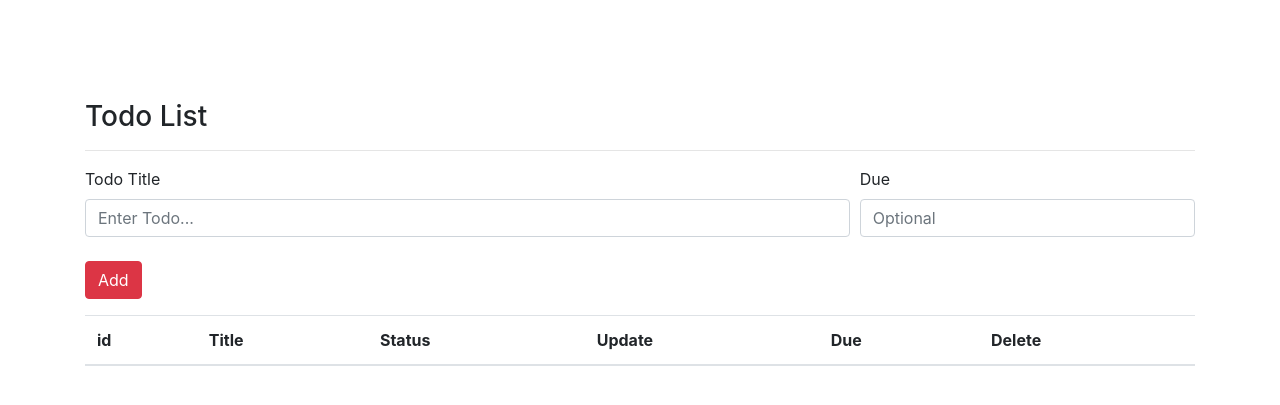
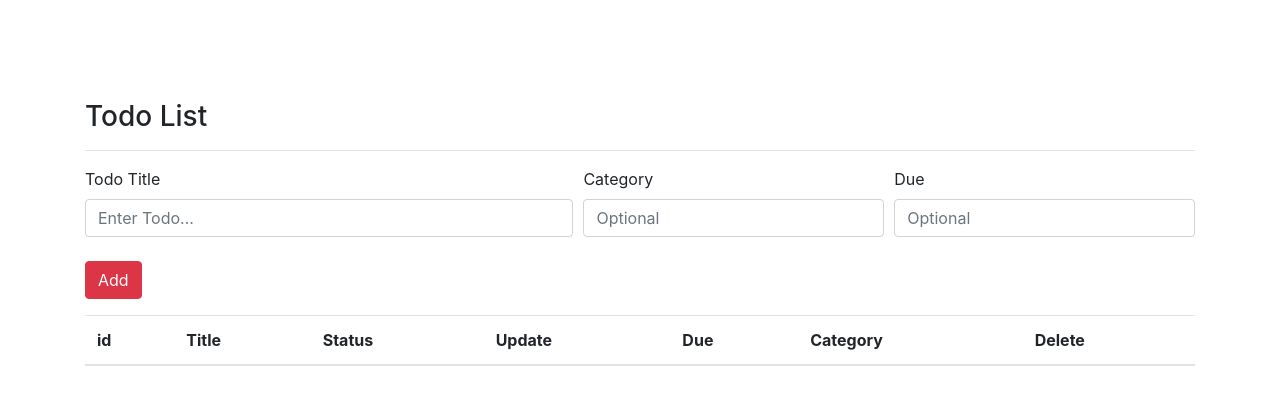
Before and after one commit to Paul-f1994/Todo-List-App, a Flask app: page / in a window 1280 px wide. Shown: the top 405 px of the page. Run offline with Flask 2, Linux system fonts and the light colour scheme; data that the repository does not hold is empty; some libraries are stand-ins or nearby versions.

Commit message:
Add category for item

```diff
--- a/main.py
+++ b/main.py
@@ -1,4 +1,5 @@
 import os
+from unicodedata import category
 from flask import Flask, render_template, request, redirect, url_for
 from google.cloud import ndb
 
@@ -12,6 +13,7 @@ class TodoList(ndb.Model):
     title = ndb.StringProperty()
     complete = ndb.BooleanProperty()
     due = ndb.StringProperty()
+    category = ndb.StringProperty()
 
 @app.route("/")
 def index():
@@ -40,12 +42,13 @@ def init():
 def add():
     title = request.form.get("title")
     due = request.form.get("due")
+    category = request.form.get("category")
     with client.context():
         todo = TodoList.query().order(-TodoList.id).get()
         if todo != None:
-            new_todo = TodoList(id = todo.id + 1, title = title, complete = False, due = due)
+            new_todo = TodoList(id = todo.id + 1, title = title, complete = False, due = due, category = category)
         else:
-            new_todo = TodoList(id = 0, title = title, complete = False, due = due)
+            new_todo = TodoList(id = 0, title = title, complete = False, due = due, category = category)
         new_todo.put()
         return redirect(url_for("index"))
 
--- a/templates/index.html
+++ b/templates/index.html
@@ -10,6 +10,9 @@
         flex-grow:8
     }
     .due {
+        flex-grow:1
+    }
+    .category {
         flex-grow:1
     }
 </style>
@@ -34,6 +37,10 @@
                     <label for="title">Todo Title</label>
                     <input type="text" class="form-control" id="title" name="title" placeholder="Enter Todo..."><br>
                 </div>
+                <div class="category">
+                    <label for="category">Category</label>
+                    <input type="text" class="form-control" id="category" name="category" placeholder="Optional"><br>
+                </div>
                 <div class="due">
                     <label for="due">Due</label>
                     <input type="text" class="form-control" id="due" name="due" placeholder="Optional"><br>
@@ -55,6 +62,7 @@
                 <th scope="col">Status</th>
                 <th scope="col">Update</th>
                 <th scope="col">Due</th>
+                <th scope="col">Category</th>
                 <th scope="col">Delete</th>
             </tr>
             </thead>
@@ -70,6 +78,7 @@
                     {% endif %}
                     <td><a href="/complete/{{ todo.id }}" class="btn btn-info">Update</a></td>
                     <th scope="row">{{ todo.due }}</th>
+                    <th scope="row">{{ todo.category }}</th>
                     <td><a href="/delete/{{ todo.id }}" class="btn btn-danger">Delete</a></td>
                 </tr>
             {% endfor %}
```
